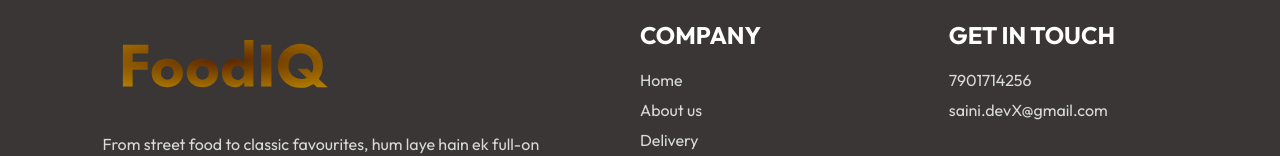
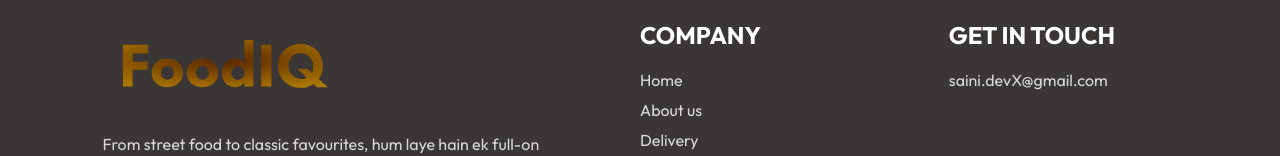
Before and after one commit to saini-devX/FoodIQ, a React (Vite) app in the folder frontend/: page /myorders in a window 1280 px wide. Shown: the part 379-535 px from the top of the page. Built offline with nearby package versions, Linux system fonts and the light colour scheme; no server answers.

Commit message:
Update Footer.jsx

```diff
--- a/frontend/src/components/Footer/Footer.jsx
+++ b/frontend/src/components/Footer/Footer.jsx
@@ -33,7 +33,6 @@ const Footer = () => {
         <div className="footer-content-right">
           <h2>GET IN TOUCH</h2>
           <ul>
-            <li>7901714256</li>
             <li>saini.devX@gmail.com</li>
           </ul>
         </div>
```
